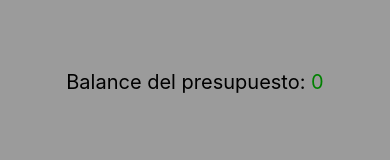
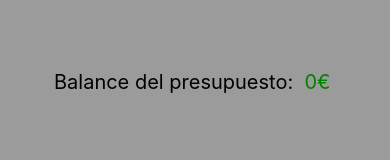
Before and after one commit to JuanOchandoArrevilla/Budget, a React Native app: screen / in a window 390 px wide. Shown: the part 307-467 px from the top of the page. Built offline with nearby package versions, Linux system fonts and the light colour scheme.

Commit message:
refactor: refatorizamos todo el codigo, mas legible, mejoramos la logica

```diff
--- a/App.js
+++ b/App.js
@@ -1,8 +1,9 @@
-import { StyleSheet, Text, View, Button, Alert } from "react-native";
+import { StyleSheet, View, Button } from "react-native";
 import { useState, useEffect } from "react";
 import InsertarDinero from "./screen/InsertarDinero";
 import ListMovimientos from "./screen/ListMovimientos";
 import Size from "./constants/Size";
+import Title from "./components/Title";
 
 export default function App() {
 
@@ -13,15 +14,15 @@ export default function App() {
   const [changeColor, setChangeColor] = useState(true);
 
   useEffect(() => {
-    let sum = 0;
+    let total_balance = 0;
     almacenaPresupuesto.map((e) => {
       let num = parseInt(e.importe);
-      sum += num;
+      total_balance += num;
     });
 
-    setBalance(sum);
+    setBalance(total_balance);
 
-    if (sum >= 0) {
+    if (total_balance >= 0) {
       setChangeColor(true);
     } else {
       setChangeColor(false);
@@ -30,7 +31,7 @@ export default function App() {
   },[almacenaPresupuesto]);
 
   const addData = (descripcion, importe) => {
-    setAlmacenaPresupuesto((current) => [
+    setAlmacenaPresupuesto((currentValue) => [
       ...almacenaPresupuesto,
       {
         key: Math.random().toString(),
@@ -43,30 +44,21 @@ export default function App() {
 
   const deletePresupuesto = (key) => {
 
-    setAlmacenaPresupuesto((curPresupuesto) => {
-      return curPresupuesto.filter((alma) => alma.key !== key);
+    setAlmacenaPresupuesto((currentAlmacenaPresupuesto) => {
+      return currentAlmacenaPresupuesto.filter((presupuesto) => presupuesto.key !== key);
     });
   };
 
 
-  let dinero = (
-    <View style={styles.texto}>
-      <Text style={styles.texto}>Balance del presupuesto: </Text>
-      <Text
-        style={[styles.texto, changeColor ? styles.positivo : styles.negativo]}
-      >
-        {balance}
-      </Text>
-    </View>
-  );
+  let dinero = <Title balance={balance} changeColor={changeColor} />;
 
   if (showDinero) {
     dinero = <InsertarDinero setShowDinero={setShowDinero} addData={addData} />;
   }
 
-  let lis = null;
+  let lista = null;
   if (showList) {
-    lis = (
+    lista = (
       <ListMovimientos
         almacenaPresupuesto={almacenaPresupuesto}
         setShowList={setShowList}
@@ -79,7 +71,7 @@ export default function App() {
     <View style={styles.container}>
       <View style={styles.container}>
         {dinero}
-        {lis}
+        {lista}
       </View>
 
       <View style={styles.buttonIntroducir}>
@@ -109,14 +101,5 @@ const styles = StyleSheet.create({
     margin: 10,
     fontSize: Size.fontSize,
   },
-  texto: {
-    fontSize: Size.fontSize,
-    flexDirection: "row",
-  },
-  positivo: {
-    color: "green",
-  },
-  negativo: {
-    color: "red",
-  },
+
 });
--- /dev/null
+++ b/components/Imagen.js
@@ -0,0 +1,21 @@
+import React from "react";
+import { StyleSheet,View, TouchableOpacity, Image } from "react-native";
+import FontImg from "../constants/FontImg"
+
+const Imagen = () => {
+  return (
+        <Image
+          style={styles.img}
+          source={require("../assets/flecha-correcta.png")}
+        />
+  );
+};
+
+const styles = StyleSheet.create({
+    img: {
+        width: FontImg.width,
+        height: FontImg.height,
+      }
+})
+
+export default Imagen;
--- /dev/null
+++ b/components/Item.js
@@ -0,0 +1,45 @@
+import React from "react";
+import { StyleSheet,Text,View,TouchableOpacity,} from "react-native";
+import Colors from "../constants/Colors";
+import Size from "../constants/Size";
+
+const Item = ({itemData,onDelete}) => {
+
+  let fechacompleta =
+            itemData.item.fecha.getDate() +
+            "/" +
+            "0" +
+            ( itemData.item.fecha.getMonth() + 1) +
+            "/" +
+            itemData.item.fecha.getFullYear();
+
+  return (
+    <TouchableOpacity onPress={() => onDelete()}>
+      <View style={styles.informacion}>
+        <Text style={styles.textoCaja}> descripcion: {itemData.item.descripcion}</Text>
+        <Text style={styles.textoCaja}> importe: {itemData.item.importe}€</Text>
+        <Text style={styles.textoCaja}> fecha: {fechacompleta}</Text>
+      </View>
+    </TouchableOpacity>
+  );
+};
+
+
+const styles = StyleSheet.create({
+    informacion: {
+        flex: 1,
+        marginTop: 20,
+        height: 100,
+        width: 350,
+        backgroundColor: Colors.card,
+        borderWidth: 2,
+        borderRadius: 5,
+        alignContent: "center",
+      },
+      textoCaja: {
+        fontSize: Size.fontSize,
+        fontWeight: "bold",
+      },
+})
+
+export default Item;
--- /dev/null
+++ b/components/Title.js
@@ -0,0 +1,27 @@
+import React from "react";
+import { StyleSheet, Text, View } from "react-native";
+import Size from "../constants/Size";
+
+const Title = ({balance, changeColor}) => {
+  return (
+    <View style={styles.texto}>
+      <Text style={styles.texto}>Balance del presupuesto: </Text>
+      <Text style={[styles.texto, changeColor ? styles.positivo : styles.negativo]}> {balance}€ </Text>
+    </View>
+  );
+};
+
+
+const styles = StyleSheet.create({
+    texto: {
+        fontSize: Size.fontSize,
+        flexDirection: "row",
+      },
+      positivo: {
+        color: "green",
+      },
+      negativo: {
+        color: "red",
+      }
+})
+export default Title;
--- a/screen/InsertarDinero.js
+++ b/screen/InsertarDinero.js
@@ -4,29 +4,36 @@ import {
   View,
   Button,
   TouchableOpacity,
-  Image,
   Alert
 } from "react-native";
 import Input from "../components/Input";
 import FontImg from "../constants/FontImg"
+import Imagen from "../components/Imagen";
+
 
 const InsertarDinero = ({ setShowDinero, addData}) => {
   const [descripcion, setDescripcion] = useState("");
-  const [importe, setImporte] = useState();
+  const [importe, setImporte] = useState("");
 
   const handleDescripcion = (descripcion) => {
     setDescripcion(descripcion);
   };
 
   const handleImporte = (importe) => {
-    setImporte(importe.replace(/[^0-9]/g,''));
+    setImporte(importe.replace(/[^-?0-9+]/g,''));
+
   };
 
   const validaPresupuesto = () => {
-    console.log(importe);
     if (descripcion === "" || importe === NaN || importe === undefined) {
-      Alert.alert("errror",
-      "los campos no pueden estar vacidos", [{
+      Alert.alert("error",
+      "los campos no pueden estar vácidos", [{
+        text:"ok",
+        style:"destructive"
+      }])
+    } else if (importe.includes("--")) {
+      Alert.alert("error",
+      "el campo importe no puede tener muchas negativos", [{
         text:"ok",
         style:"destructive"
       }])
@@ -41,11 +48,9 @@ const InsertarDinero = ({ setShowDinero, addData}) => {
   return (
     <View style={styles.container}>
       <TouchableOpacity onPress={() => setShowDinero(false)}>
-        <Image
-          style={styles.img}
-          source={require("../assets/flecha-correcta.png")}
-        />
+      < Imagen />
       </TouchableOpacity>
+
       <View style={styles.input}>
         <Input
           placeholder="descripcion"
--- a/screen/ListMovimientos.js
+++ b/screen/ListMovimientos.js
@@ -1,50 +1,26 @@
 import React from "react";
 import {
   StyleSheet,
-  Text,
   View,
   TouchableOpacity,
   FlatList,
-  Image,
 } from "react-native";
-
-import Colors from "../constants/Colors";
-import Size from "../constants/Size";
-import FontImg from "../constants/FontImg";
+import Item from "../components/Item";
+import Imagen from "../components/Imagen";
 
 const ListMovimientos = ({ almacenaPresupuesto = [], setShowList, deletePresupuesto }) => {
   return (
     <View style={styles.container}>
+
       <TouchableOpacity onPress={() => setShowList(false)}>
-        <Image
-          style={styles.img}
-          source={require("../assets/flecha-correcta.png")}
-        />
+        <Imagen />
       </TouchableOpacity>
 
       <FlatList
         data={almacenaPresupuesto}
         renderItem={(itemData) => {
-          const { key, descripcion, importe, fecha } = itemData.item;
-
-          let fechacompleta =
-            fecha.getDate() +
-            "/" +
-            "0" +
-            (fecha.getMonth() + 1) +
-            "/" +
-            fecha.getFullYear();
-
           return (
-            <TouchableOpacity onPress={() => deletePresupuesto(key)}>
-              <View style={styles.informacion}>
-                <Text style={styles.textoCaja}>
-                  descripcion: {descripcion}
-                </Text>
-                <Text style={styles.textoCaja}> importe: {importe}</Text>
-                <Text style={styles.textoCaja}> fecha: {fechacompleta}</Text>
-              </View>
-            </TouchableOpacity>
+            <Item itemData={itemData} onDelete={() => deletePresupuesto(itemData.item.key)}/>
           );
         }}
       />
@@ -57,24 +33,8 @@ const styles = StyleSheet.create({
     flex: 1,
     marginTop: 40,
   },
-  informacion: {
-    flex: 1,
-    marginTop: 20,
-    height: 100,
-    width: 350,
-    backgroundColor: Colors.card,
-    borderWidth: 2,
-    borderRadius: 5,
-    alignContent: "center",
-  },
-  textoCaja: {
-    fontSize: Size.fontSize,
-    fontWeight: "bold",
-  },
-  img: {
-    width: FontImg.width,
-    height: FontImg.height,
-  },
+
+
 });
 
 export default ListMovimientos;
```
